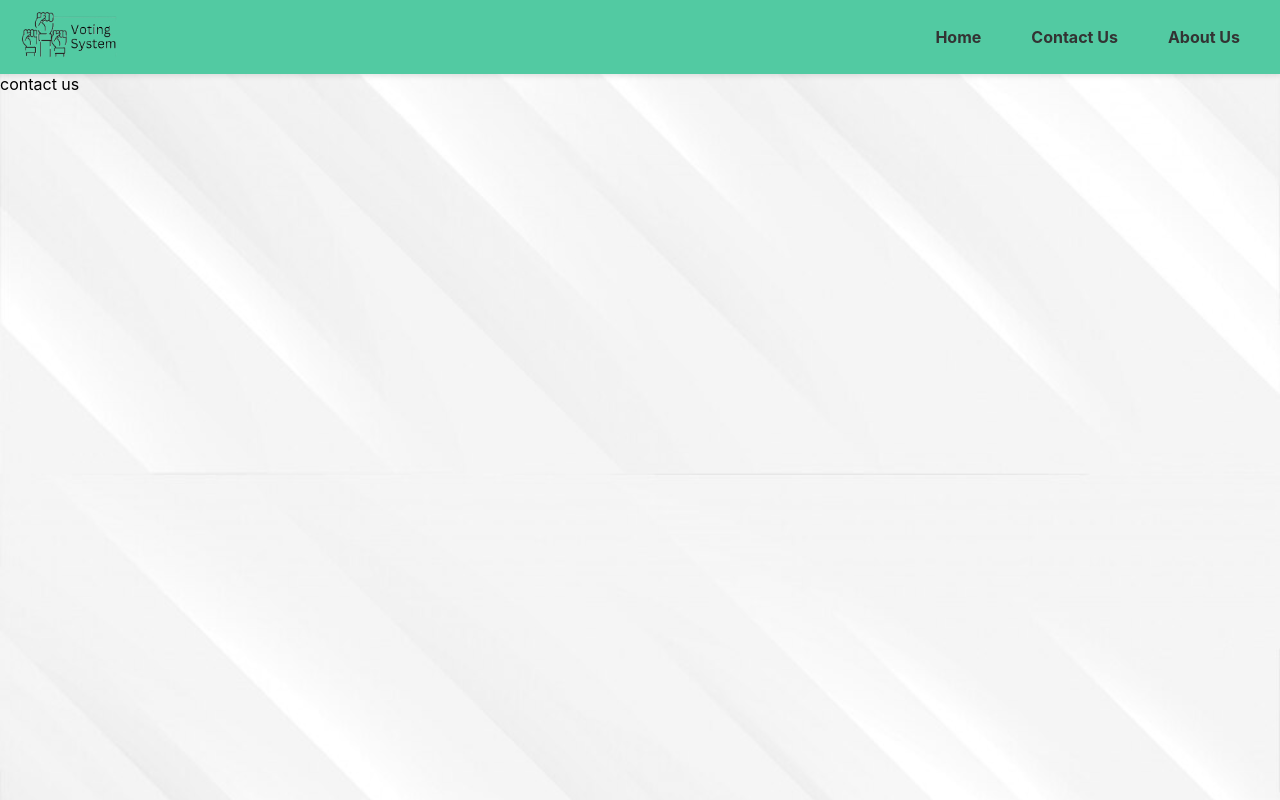
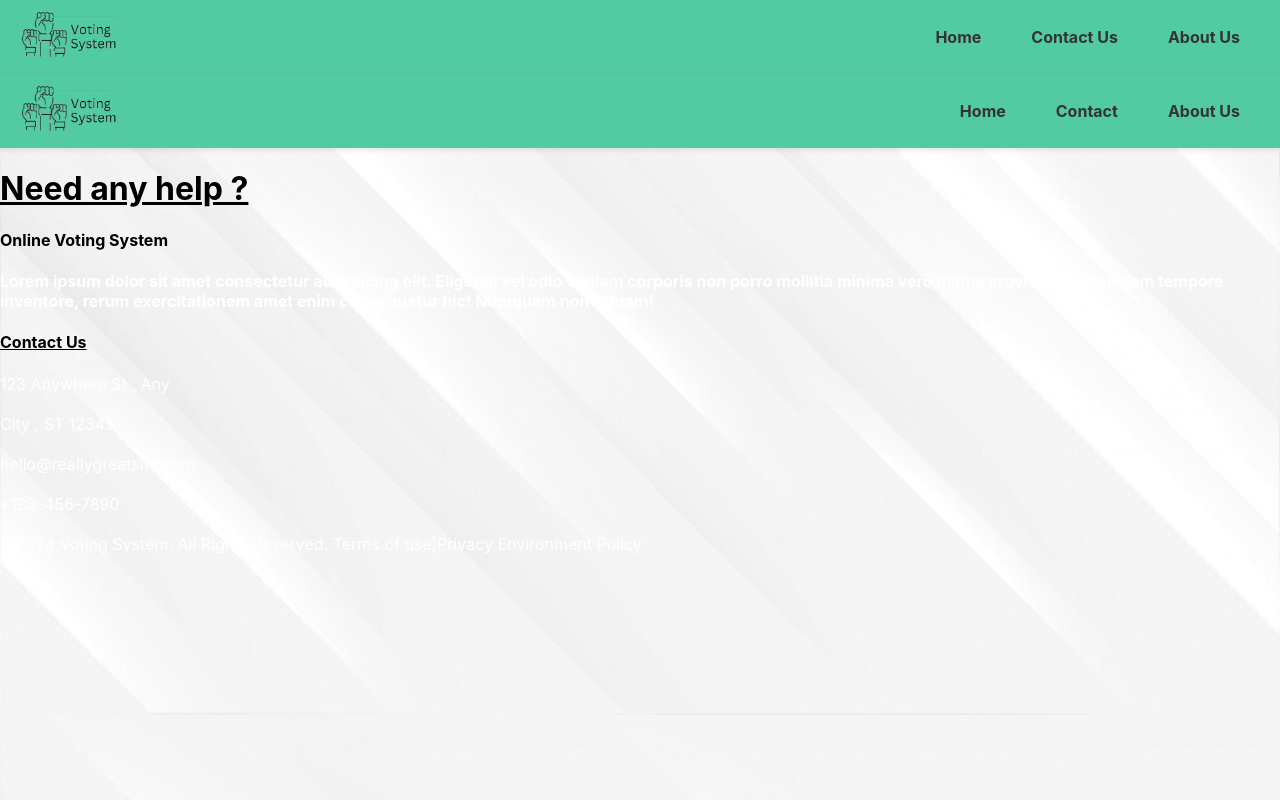
Before and after one commit to KhandujaKunal/E_Voting_System, a React (Create React App) app in the folder my-react/: page /Contact in a window 1280 px wide. Built offline with nearby package versions, Linux system fonts and the light colour scheme.

Commit message:
Update ContactUs.js

```diff
--- a/my-react/src/Components/ContactUs.js
+++ b/my-react/src/Components/ContactUs.js
@@ -3,19 +3,46 @@
 
 function ContactUs() {
   return (
-    <div>
-      contact us
-      {/* <img src="public/EVS logo.png" alt="E-Voting System Logo" />
+   <div className="App">
 
-        <div>
-          <h1 ><u>Contact Us</u> </h1>
-          <h4> Online Voting System </h4>
-          <p> Lorem ipsum dolor sit amet consectetur adipisicing elit. Eligendi vel odio veniam corporis non porro mollitia minima vero minus provident quibusdam tempore inventore, rerum exercitationem amet enim consequatur hic! Numquam?
-            Sed quis cupiditate, laudantium eius sunt fuga illum deleniti corporis eaque temporibus corrupti distinctio praesentium? Iste, officiis? Hic exercitationem repudiandae molestias sed, enim unde architecto modi laboriosam nihil non? Quam!</p>
-          <a href="home1.html"> <button className="back"> Go Back </button></a>
-        </div>
-    </div> */}
-    </div>
+     <header>
+         <div className="logo">
+           <img src="EVS logo.png" alt="E-Voting System Logo"/>
+         </div>
+         <nav>
+             <ul>
+                <li><a href="home1.html">Home</a></li>
+                <li><a href="Contact.html">Contact </a></li>
+                <li><a href="#">About Us</a></li>
+             </ul>
+        </nav>
+     </header>
+
+    <main>
+         <div className="content">
+           <h1 ><u>Need any help ?</u> </h1>
+           <h4> Online Voting System </h4>
+           <p> <b>Lorem ipsum dolor sit amet consectetur adipisicing elit. Eligendi vel
+           odio veniam corporis non porro mollitia minima
+           vero minus provident quibusdam tempore inventore, rerum exercitationem
+            amet enim consequatur hic! Numquam non? Quam!</b>
+          </p>
+         </div>
+         <div className="ContactUs">
+            <h4><u> Contact Us </u></h4>
+           <p> 123 Anywhere St , Any </p>
+           <p> City , ST 12345</p>
+           <p> hello@reallygreatsite.com</p>
+           <p> +123-456-7890</p>
+         </div>
+     </main>
+
+     <footer>
+        <p>@2024 Voting System. All Rights Reserved. Terms of use|Privacy Environment Policy</p>
+     </footer>
+
+  </div>
+
   )
 }
 
```
